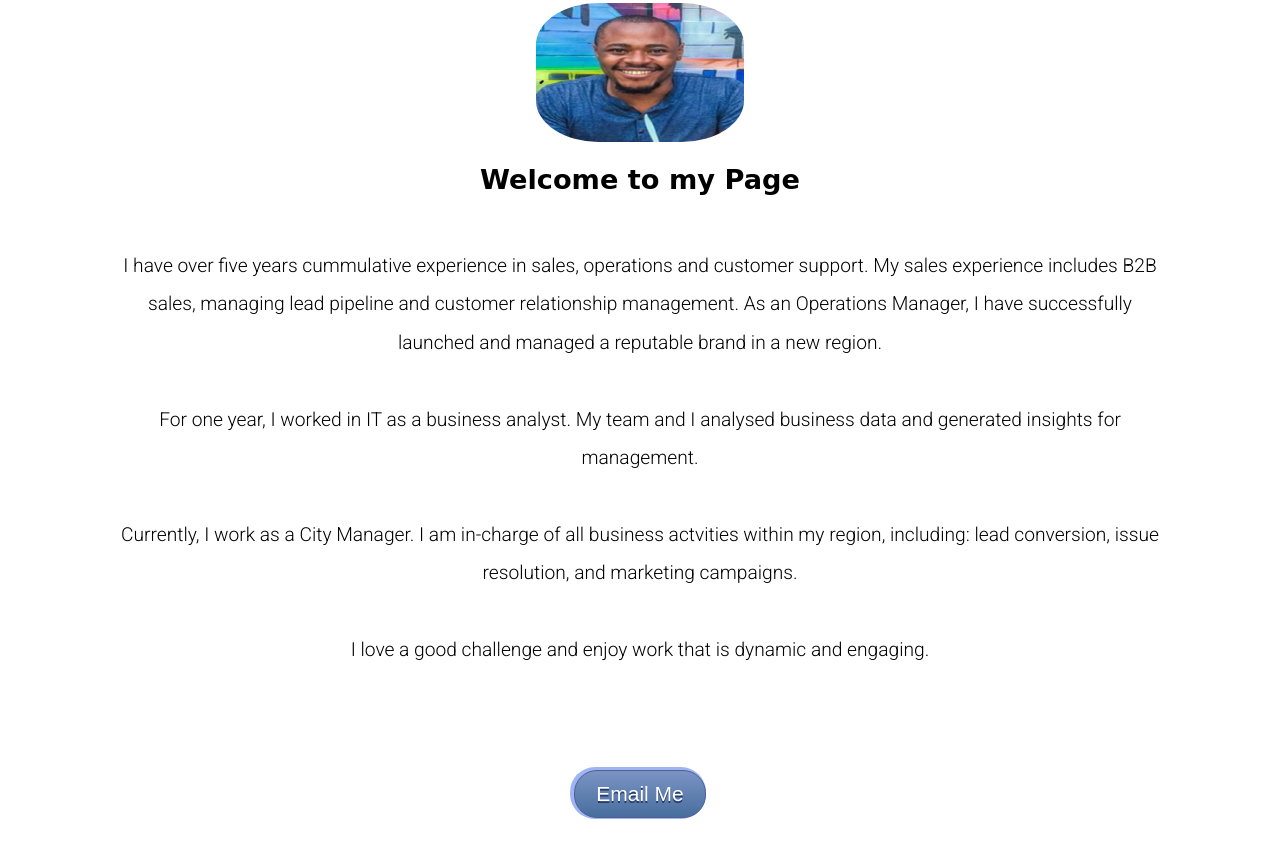
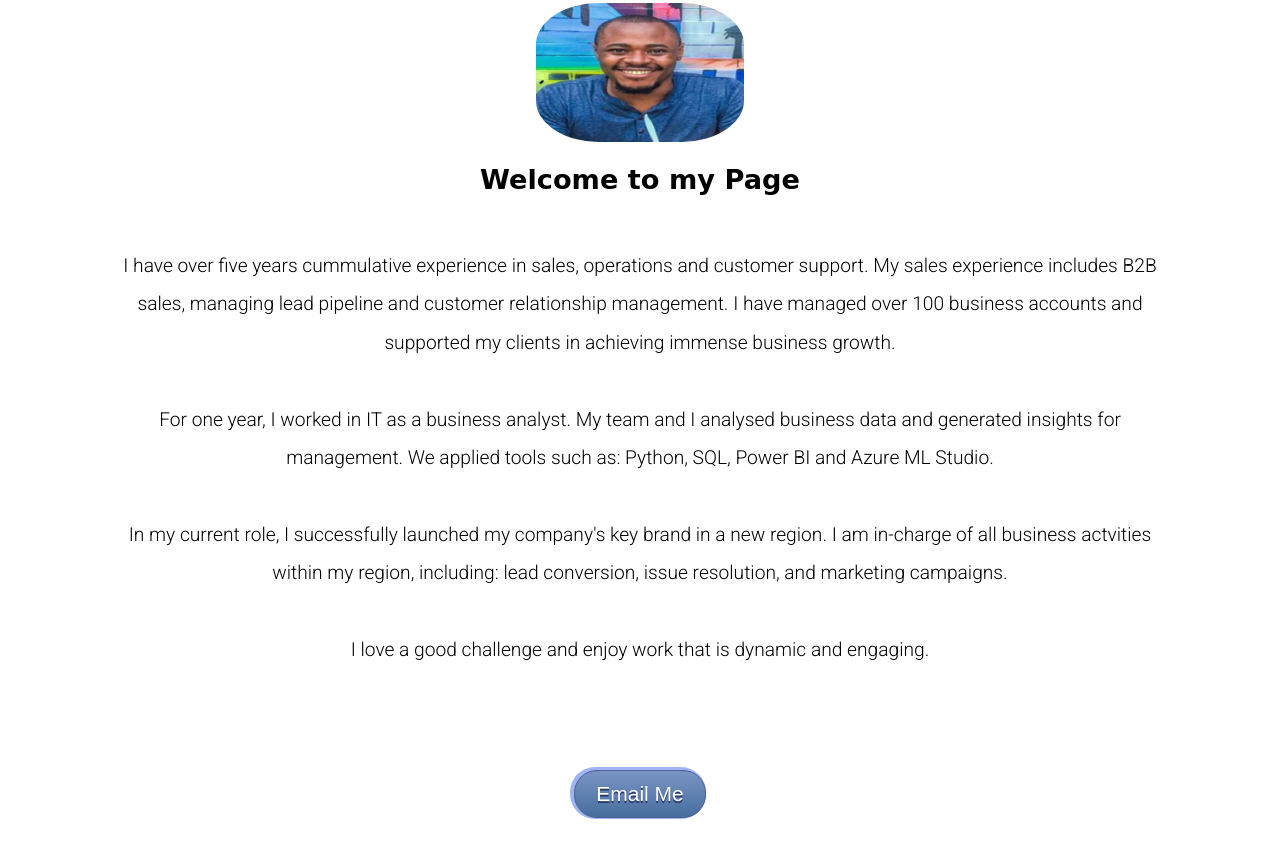
Before and after one commit to Fadly1/main, a plain HTML site: page index.html in a window 1280 px wide. Shown: the part 357-1214 px from the top of the page. Drawn offline with Linux system fonts and the light colour scheme; a web font is replaced by a local one.

Commit message:
Update index.html

```diff
--- a/index.html
+++ b/index.html
@@ -29,13 +29,16 @@
     <div class="profile">
       <img  src="images/fadly.png" alt="profile-pic">
       <h2>Welcome to my Page</h2>
-      <p class="profile-desc">I have over five years cummulative experience in sales, operations and customer support. My sales experience includes B2B
-        sales, managing lead pipeline and customer relationship management. As an Operations Manager, I have successfully launched and managed a reputable brand in a new region.
+      <p class="profile-desc">
+        I have over five years cummulative experience in sales, operations and customer support. My sales experience includes B2B
+        sales, managing lead pipeline and customer relationship management. I have managed over 100 business accounts and supported my clients in achieving
+        immense business growth.
         <br><br>
-        For one year, I worked in IT as a business analyst. My team and I analysed business data and generated insights for management.
+        For one year, I worked in IT as a business analyst. My team and I analysed business data and generated insights for management. We applied tools such as:
+        Python, SQL, Power BI and Azure ML Studio.
         <br> <br>
-        Currently, I work as a City Manager. I am in-charge of all business actvities within my region, including: lead conversion, issue resolution,
-        and marketing campaigns.
+        In my current role, I successfully launched my company's key brand in a new region. I am in-charge of all business actvities within my region,
+        including: lead conversion, issue resolution, and marketing campaigns.
         <br><br>
         I love a good challenge and enjoy work that is dynamic and engaging.</p>
       <a class="button" href="mailto:fadlyemetumah@gmail.com">Email Me</a>
```
